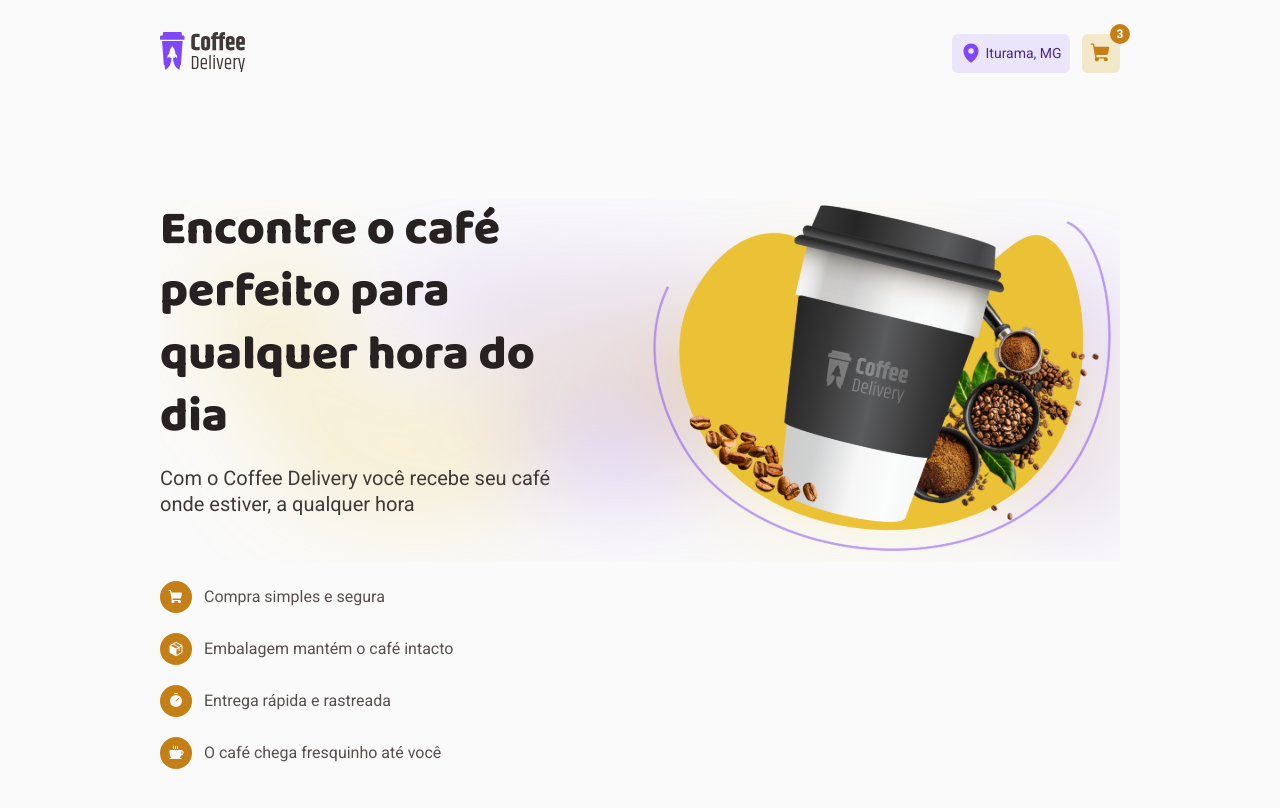
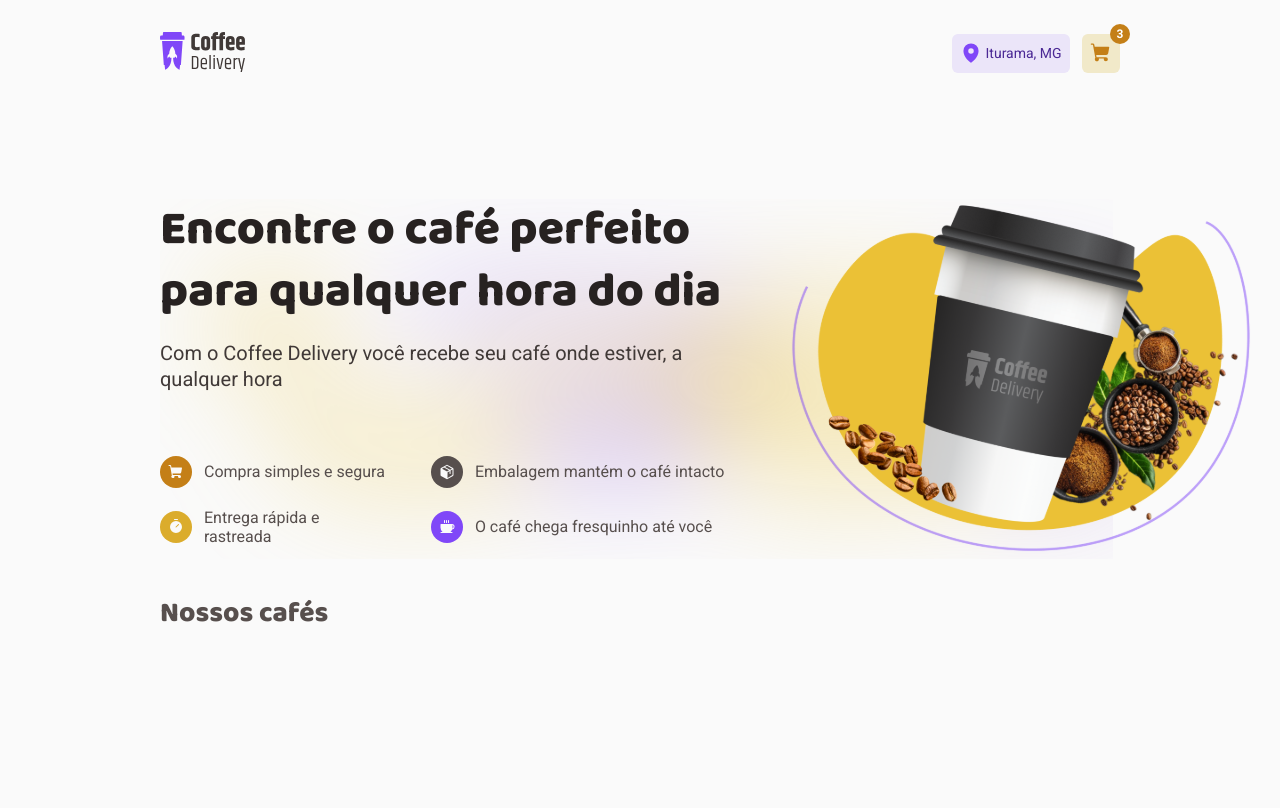
Before and after one commit to Alfredo-pg/coffee-delivery, a React (Vite) app: page / in a window 1280 px wide. Shown: the top 808 px of the page. Built offline with nearby package versions, Linux system fonts and the light colour scheme.

Commit message:
intro-finished

```diff
--- /dev/null
+++ b/src/components/IntroIcon/index.tsx
@@ -0,0 +1,17 @@
+import { IconContainer } from './styles'
+import { ReactNode } from 'react'
+
+interface IntroIconProps {
+  variant: 'yellow-dark' | 'yellow' | 'gray' | 'purple'
+  icon: ReactNode
+  text: string
+}
+
+export function IntroIcon({ variant, icon, text }: IntroIconProps) {
+  return (
+    <IconContainer $variant={variant}>
+      <span>{icon}</span>
+      <p>{text}</p>
+    </IconContainer>
+  )
+}
--- /dev/null
+++ b/src/components/IntroIcon/styles.ts
@@ -0,0 +1,34 @@
+import styled from 'styled-components'
+
+const BACKGROUND_COLORS = {
+  'yellow-dark': 'yellow-dark',
+  yellow: 'yellow',
+  gray: 'base-text',
+  purple: 'purple',
+} as const
+
+interface IntroIconProps {
+  $variant: 'yellow-dark' | 'yellow' | 'gray' | 'purple'
+}
+
+export const IconContainer = styled.div<IntroIconProps>`
+  display: flex;
+  align-items: center;
+  gap: 0.75rem;
+
+  font-size: 1rem;
+  color: ${(props) => props.theme['base-text']};
+
+  span {
+    display: flex;
+    justify-content: center;
+    align-items: center;
+
+    width: 2rem;
+    height: 2rem;
+    border-radius: 50%;
+
+    background: ${(props) => props.theme[BACKGROUND_COLORS[props.$variant]]};
+    color: ${(props) => props.theme.background};
+  }
+`
--- /dev/null
+++ b/src/pages/Home/components/Intro/index.tsx
@@ -0,0 +1,50 @@
+import CoffeBackground from '../../../../assets/coffee-background.svg'
+import { IntroIcon } from '../../../../components/IntroIcon'
+import {
+  IconsContainer,
+  IntroContainer,
+  IntroText,
+  IntroTextContainer,
+} from './styles'
+import { Coffee, Package, ShoppingCart, Timer } from 'phosphor-react'
+
+export function Intro() {
+  return (
+    <IntroContainer>
+      <IntroTextContainer>
+        <IntroText>
+          <h1>Encontre o café perfeito para qualquer hora do dia</h1>
+          <p>
+            Com o Coffee Delivery você recebe seu café onde estiver, a qualquer
+            hora
+          </p>
+        </IntroText>
+
+        <IconsContainer>
+          <IntroIcon
+            icon={<ShoppingCart size={16} weight="fill" />}
+            variant="yellow-dark"
+            text="Compra simples e segura"
+          />
+          <IntroIcon
+            icon={<Package size={16} weight="fill" />}
+            variant="gray"
+            text="Embalagem mantém o café intacto"
+          />
+          <IntroIcon
+            icon={<Timer size={16} weight="fill" />}
+            variant="yellow"
+            text="Entrega rápida e rastreada"
+          />
+          <IntroIcon
+            icon={<Coffee size={16} weight="fill" />}
+            variant="purple"
+            text="O café chega fresquinho até você"
+          />
+        </IconsContainer>
+      </IntroTextContainer>
+
+      <img src={CoffeBackground} alt="" />
+    </IntroContainer>
+  )
+}
--- /dev/null
+++ b/src/pages/Home/components/Intro/styles.ts
@@ -0,0 +1,51 @@
+import styled from 'styled-components'
+
+import introBackground from '../../../../assets/intro-background.svg'
+
+export const IntroContainer = styled.div`
+  display: flex;
+  align-items: start;
+  background: ${() => `url(${introBackground})`} no-repeat;
+  background-size: contain;
+
+  margin-top: 5.75rem;
+  gap: 3.5rem;
+`
+
+export const IntroTextContainer = styled.header`
+  display: flex;
+  flex-direction: column;
+
+  gap: 4rem;
+`
+
+export const IntroText = styled.main`
+  display: flex;
+  flex-direction: column;
+  gap: 1rem;
+
+  h1 {
+    color: ${(props) => props.theme['base-title']};
+    font-size: 3rem;
+    font-weight: 800;
+    line-height: 130%;
+  }
+
+  p {
+    color: ${(props) => props.theme['base-subtitle']};
+    font-size: 1.25rem;
+    line-height: 130%;
+  }
+`
+
+export const IconsContainer = styled.footer`
+  display: flex;
+  width: 35.4375rem;
+  flex-wrap: wrap;
+
+  gap: 1.25rem 2.5rem;
+
+  div:nth-child(odd) {
+    width: 14.43rem;
+  }
+`
--- a/src/pages/Home/index.tsx
+++ b/src/pages/Home/index.tsx
@@ -1,53 +1,13 @@
-import { Coffee, Package, ShoppingCart, Timer } from 'phosphor-react'
-import CoffeBackground from '../../assets/coffee-background.svg'
-import {
-  IconsContainer,
-  IntroContainer,
-  IntroText,
-  IntroTextContainer,
-} from './styles'
+import { Intro } from './components/Intro'
 
 export function Home() {
   return (
-    <IntroContainer>
-      <IntroTextContainer>
-        <IntroText>
-          <h1>Encontre o café perfeito para qualquer hora do dia</h1>
-          <p>
-            Com o Coffee Delivery você recebe seu café onde estiver, a qualquer
-            hora
-          </p>
-        </IntroText>
+    <>
+      <Intro />
 
-        <IconsContainer>
-          <div>
-            <span>
-              <ShoppingCart size={16} weight="fill" />
-            </span>
-            <p>Compra simples e segura</p>
-          </div>
-          <div>
-            <span>
-              <Package size={16} weight="fill" />
-            </span>
-            <p>Embalagem mantém o café intacto</p>
-          </div>
-          <div>
-            <span>
-              <Timer size={16} weight="fill" />
-            </span>
-            <p>Entrega rápida e rastreada</p>
-          </div>
-          <div>
-            <span>
-              <Coffee size={16} weight="fill" />
-            </span>
-            <p>O café chega fresquinho até você</p>
-          </div>
-        </IconsContainer>
-      </IntroTextContainer>
-
-      <img src={CoffeBackground} alt="" />
-    </IntroContainer>
+      <div>
+        <h1>Nossos cafés</h1>
+      </div>
+    </>
   )
 }
--- a/src/pages/Home/styles.ts
+++ /dev/null
@@ -1,69 +0,0 @@
-import styled from 'styled-components'
-
-import introBackground from '../../assets/intro-background.svg'
-
-export const IntroContainer = styled.div`
-  display: flex;
-  align-items: start;
-  background: ${() => `url(${introBackground})`} no-repeat;
-  background-size: contain;
-
-  margin-top: 5.75rem;
-  gap: 3.5rem;
-`
-
-export const IntroTextContainer = styled.header`
-  display: flex;
-  flex-direction: column;
-
-  gap: 4rem;
-`
-
-export const IntroText = styled.main`
-  display: flex;
-  flex-direction: column;
-  gap: 1rem;
-
-  h1 {
-    color: ${(props) => props.theme['base-title']};
-    font-size: 3rem;
-    font-weight: 800;
-    line-height: 130%;
-  }
-
-  p {
-    color: ${(props) => props.theme['base-subtitle']};
-    font-size: 1.25rem;
-    line-height: 130%;
-  }
-`
-
-export const IconsContainer = styled.footer`
-  display: flex;
-  flex-wrap: wrap;
-
-  gap: 1.25rem 2.5rem;
-
-  div {
-    display: flex;
-    justify-content: center;
-    align-items: center;
-    gap: 0.75rem;
-
-    font-size: 1rem;
-    color: ${(props) => props.theme['base-text']};
-
-    span {
-      display: flex;
-      justify-content: center;
-      align-items: center;
-
-      width: 2rem;
-      height: 2rem;
-      border-radius: 50%;
-
-      background: ${(props) => props.theme['yellow-dark']};
-      color: ${(props) => props.theme.background};
-    }
-  }
-`
```
Also changed, not shown: src/pages/Home/components/IntroIcons/index.tsx (deleted, +0 -10 lines).
